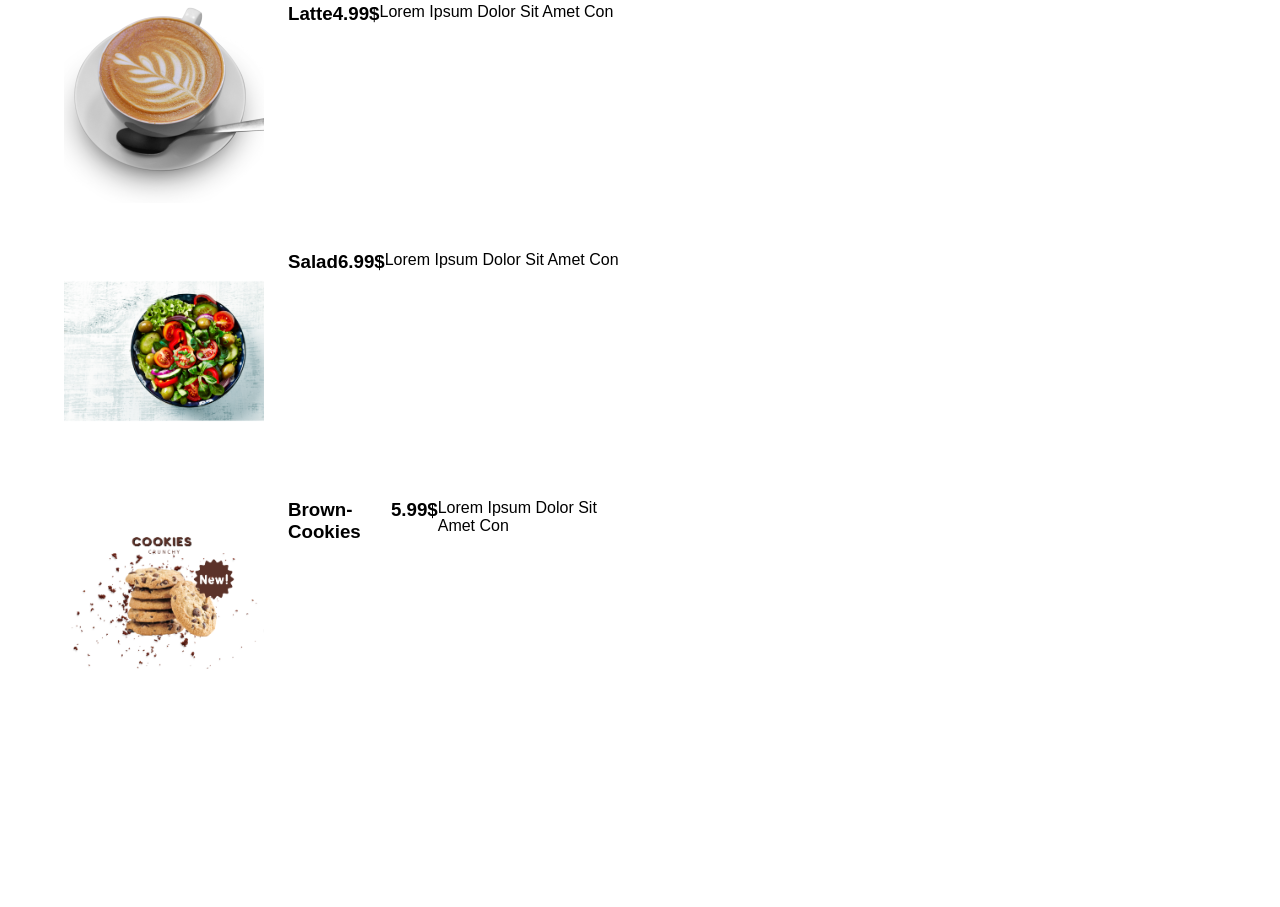
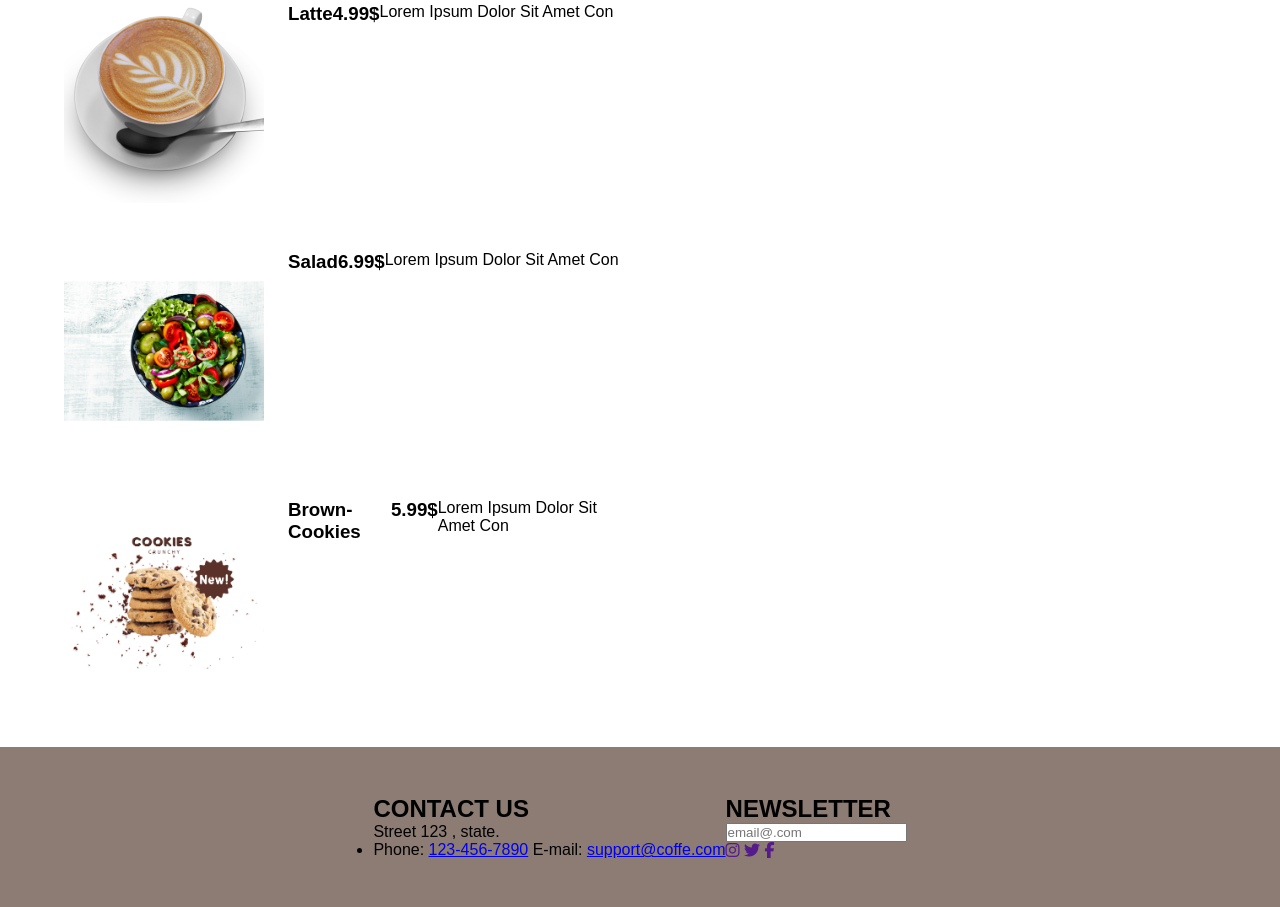
Before and after one commit to Solomon333/coffe-shop, a plain HTML site: page index.html in a window 1280 px wide. Shown: the part 4054-4961 px from the top of the page. Before the commit the page ends 4801 px from the top, so only its background shows below. Drawn offline with Linux system fonts and the light colour scheme.

Commit message:
add footer

```diff
--- a/index.html
+++ b/index.html
@@ -254,6 +254,30 @@
       </div>
     </div>
 
+    <footer class="footer">
+      <div class="contact-container">
+        <div class="contact-info">
+          <h2>CONTACT US</h2>
+          <p>Street 123 , state.</p>
+          <ul>
+            <li>
+              <span>Phone: <a href="tel">123-456-7890</a> </span>
+              <span>E-mail: <a href="email">support@coffe.com</a></span>
+            </li>
+          </ul>
+        </div>
+        <div class="newsletter">
+          <h2>NEWSLETTER</h2>
+          <input type="email" placeholder="email@.com">
+          <div class="social-icons">
+            <a href=""><i class="fa fa-instagram"></i></a>
+            <a href=""><i class="fa fa-twitter"></i></a>
+            <a href=""><i class="fa fa-facebook"></i></a>
+          </div>
+        </div>
+      </div>
+    </footer>
+
     <a class="backtop" href="#home"><i class="fas fa-chevron-up"></i></a>
     <script src="script.js"></script>
   </body>
--- a/style.css
+++ b/style.css
@@ -250,6 +250,24 @@ html {
 
 }
 
+.footer {
+    display: flex;
+    justify-content: center;
+    align-items: center;
+    height: 20vh;
+    background-color: #8c7c73;
+}
+.contact-container{
+    display: flex;
+    justify-content: space-between;
+    align-items: center;
+}
+.contact-info{
+    display: flexbox;
+
+}
+
+
 .backtop {
     position: fixed;
     background-color: #fff;
```
